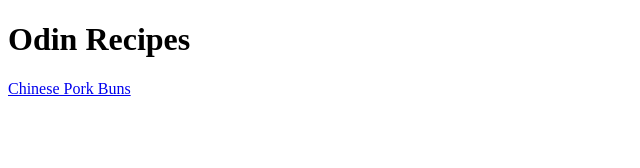
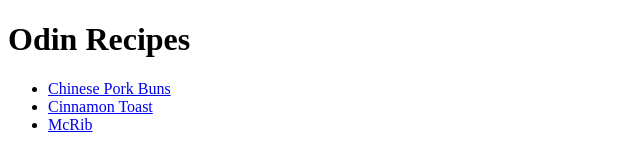
Before and after one commit to nielskatse/odin-recipes, a plain HTML site: page index.html in a window 1280 px wide. Shown: the whole page, without its empty margins (0-640 px from the left). Drawn offline with Linux system fonts and the light colour scheme.

Commit message:
Add links to new recipes

```diff
--- a/index.html
+++ b/index.html
@@ -6,6 +6,10 @@
     </head>
     <body>
         <h1>Odin Recipes</h1>
-        <p><a href="./recipes/porkbuns.html">Chinese Pork Buns</a></p>
+        <ul>
+            <li><a href="./recipes/porkbuns.html">Chinese Pork Buns</a></li>
+            <li><a href="./recipes/toast.html">Cinnamon Toast</a></li>
+            <li><a href="./recipes/mcrib.html">McRib</a></li>
+        </ul>
     </body>
 </html>
```
